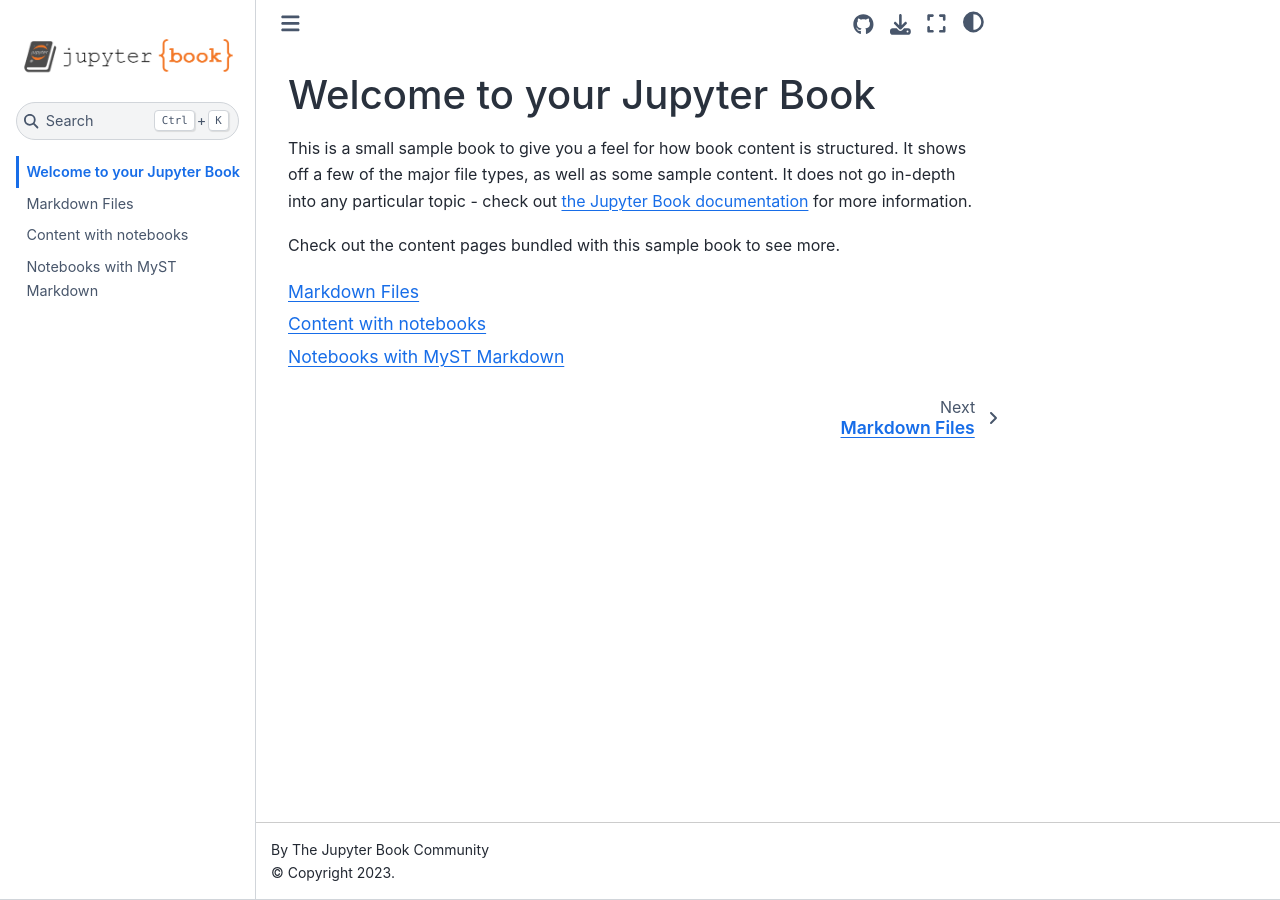
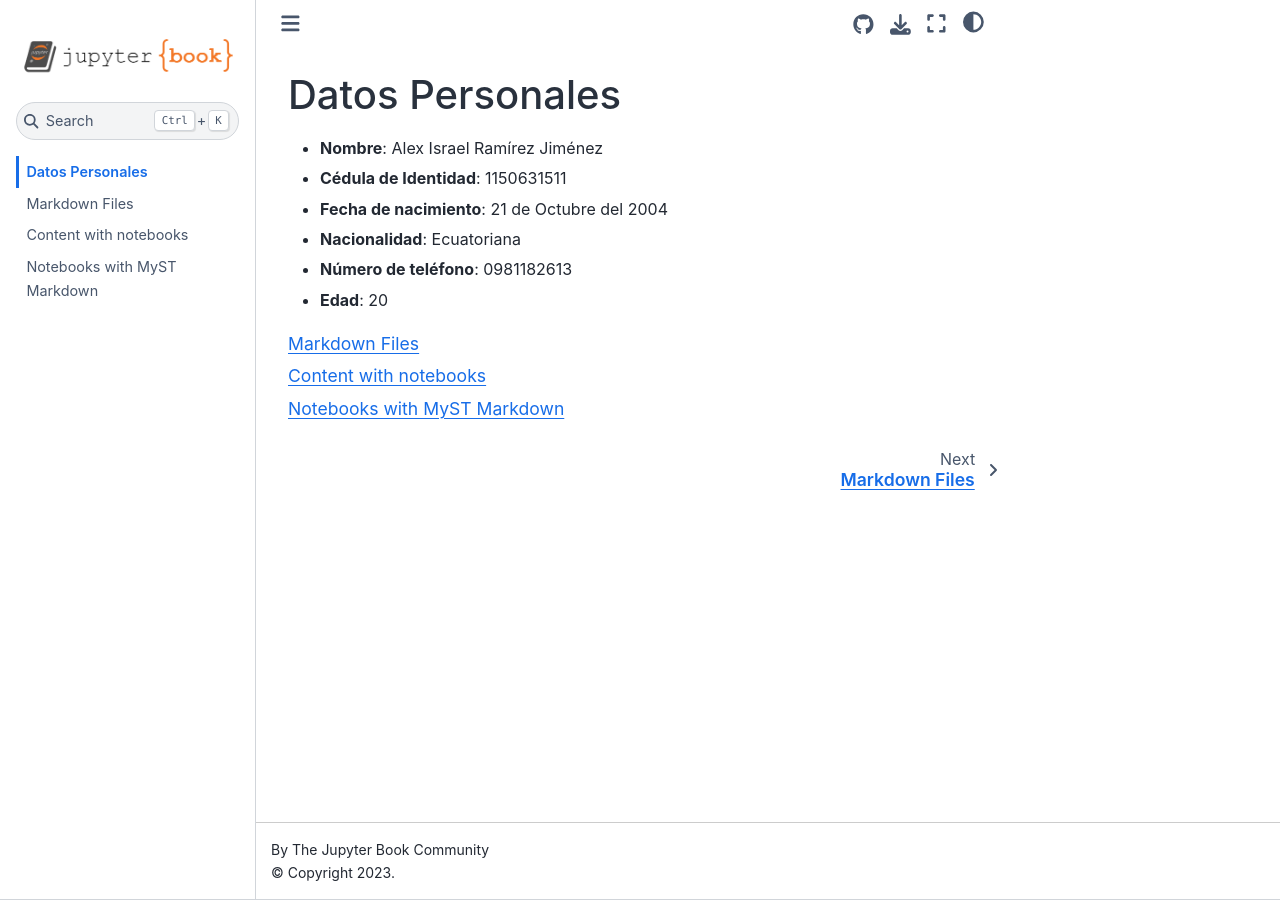
Before and after one commit to ALISrj/tutorial-repo, a Jupyter Book: the page built from intro.md, in a window 1280 px wide. Built offline with Jupyter Book 1.0.4 settings and Sphinx 7.4.7 and the Sphinx Book theme 1.1.4, drawn with Linux system fonts in a browser that asks for light colours.

Commit message:
Info Personal

````diff
--- a/intro.md
+++ b/intro.md
@@ -1,11 +1,11 @@
-# Welcome to your Jupyter Book
+# Datos Personales
 
-This is a small sample book to give you a feel for how book content is
-structured.
-It shows off a few of the major file types, as well as some sample content.
-It does not go in-depth into any particular topic - check out [the Jupyter Book documentation](https://jupyterbook.org) for more information.
-
-Check out the content pages bundled with this sample book to see more.
+- **Nombre**: Alex Israel Ramírez Jiménez
+- **Cédula de Identidad**: 1150631511
+- **Fecha de nacimiento**: 21 de Octubre del 2004
+- **Nacionalidad**: Ecuatoriana
+- **Número de teléfono**: 0981182613
+- **Edad**: 20
 
 ```{tableofcontents}
 ```
````
